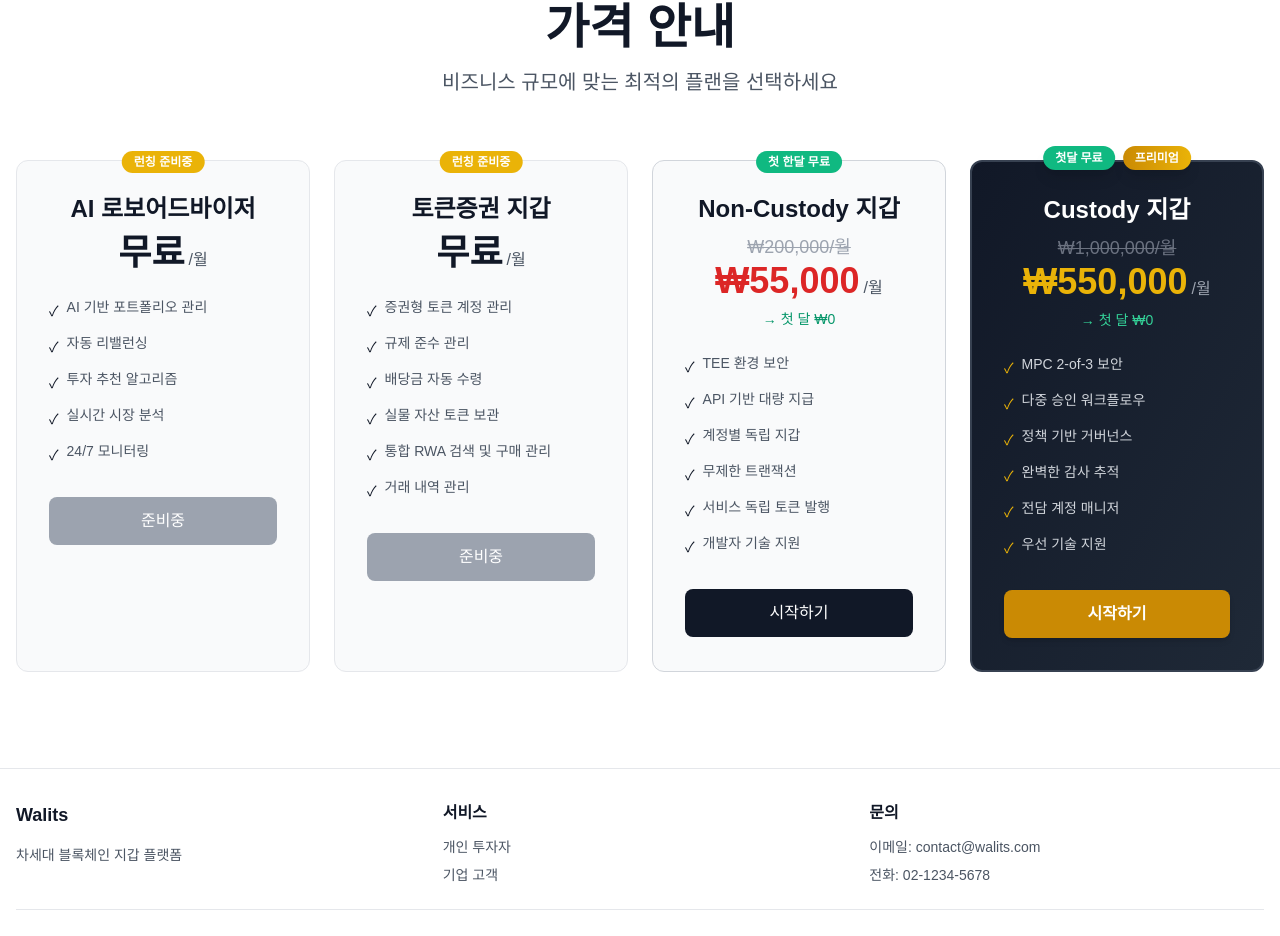
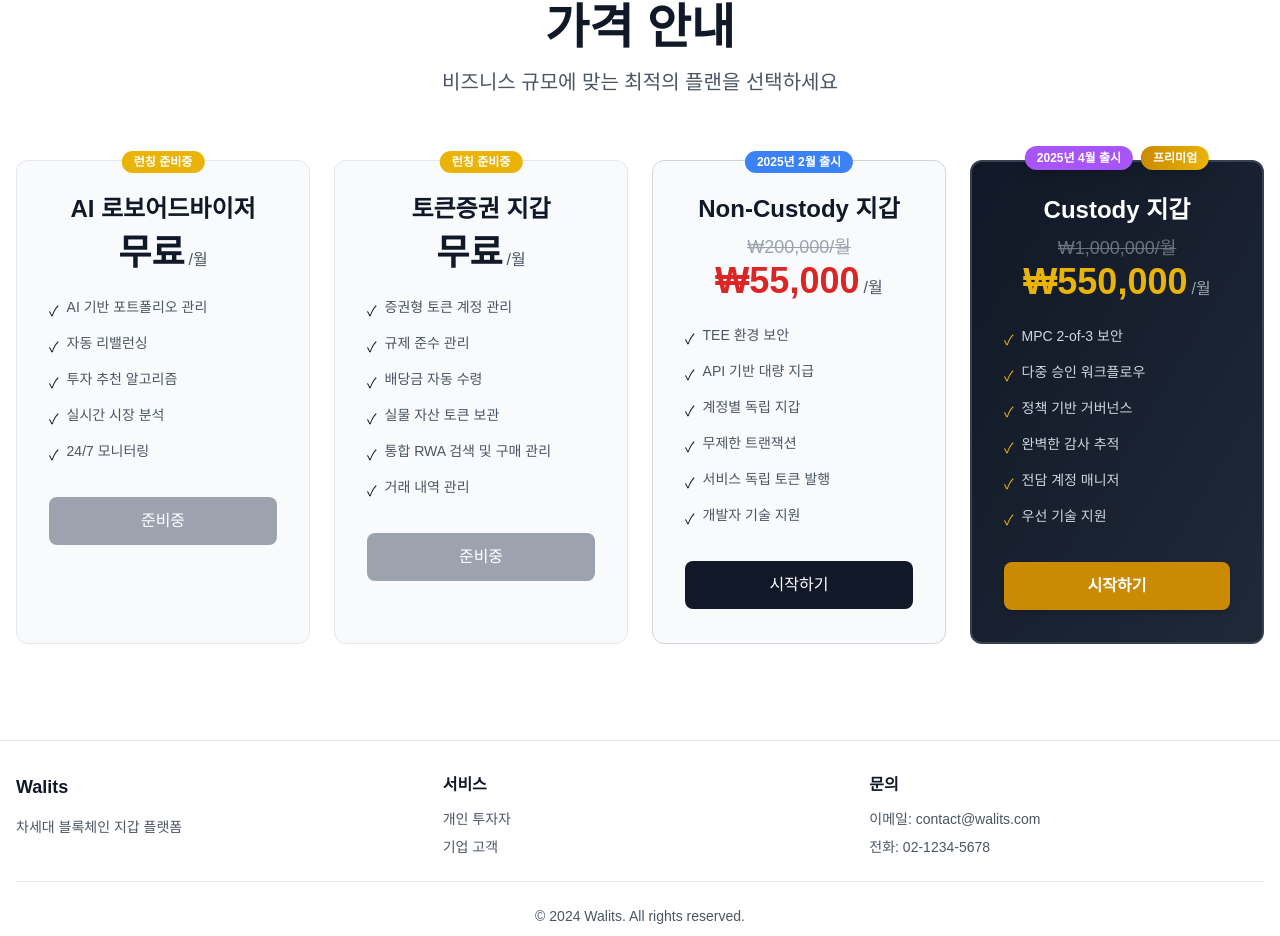
Before and after one commit to walits/walits-landing, a Next.js app: page / in a window 1280 px wide. Shown: the part 4353-5289 px from the top of the page. Built offline with nearby package versions, Linux system fonts and the light colour scheme; no server answers.

Commit message:
Update wallet launch dates
- Non-Custody Wallet: Launch Feb 2025
- Custody Wallet: Launch Apr 2025
- AI & STO Wallets: Coming Soon (unchanged)

🤖 Generated with [Claude Code](https://claude.com/claude-code)

Co-Authored-By: Claude Sonnet 4.5 <noreply@anthropic.com>

```diff
--- a/app/page.tsx
+++ b/app/page.tsx
@@ -1068,8 +1068,8 @@ export default function HomePage() {
             {/* Non-Custody Plan */}
             <div className="bg-gray-50 dark:bg-gray-800 rounded-xl p-8 border border-gray-300 dark:border-gray-600 hover:shadow-lg transition-shadow relative">
               <div className="absolute -top-3 left-1/2 transform -translate-x-1/2">
-                <span className="bg-emerald-500 text-white px-3 py-1 rounded-full text-xs font-semibold">
-                  {language === 'ko' ? '첫 한달 무료' : '1st Month Free'}
+                <span className="bg-blue-500 text-white px-3 py-1 rounded-full text-xs font-semibold">
+                  {language === 'ko' ? '2025년 2월 출시' : 'Launch Feb 2025'}
                 </span>
               </div>
               <div className="text-center mb-6">
@@ -1086,9 +1086,6 @@ export default function HomePage() {
                     </span>
                     <span className="text-gray-600 dark:text-gray-400">/{copy.pricing.monthly}</span>
                   </div>
-                </div>
-                <div className="mt-2 text-emerald-600 dark:text-emerald-400 text-sm font-medium">
-                  {language === 'ko' ? '→ 첫 달 ₩0' : '→ $0 first month'}
                 </div>
               </div>
               <ul className="space-y-3 mb-8">
@@ -1110,8 +1107,8 @@ export default function HomePage() {
             {/* Custody Plan */}
             <div className="bg-gradient-to-br from-gray-900 to-gray-800 dark:from-gray-100 dark:to-gray-200 rounded-xl p-8 border-2 border-gray-700 dark:border-gray-400 hover:shadow-2xl transition-shadow relative">
               <div className="absolute -top-4 left-1/2 transform -translate-x-1/2 flex gap-2 whitespace-nowrap">
-                <span className="bg-emerald-500 text-white px-3 py-1 rounded-full text-xs font-semibold shadow-lg whitespace-nowrap">
-                  {language === 'ko' ? '첫달 무료' : 'Free'}
+                <span className="bg-purple-500 text-white px-3 py-1 rounded-full text-xs font-semibold shadow-lg whitespace-nowrap">
+                  {language === 'ko' ? '2025년 4월 출시' : 'Launch Apr 2025'}
                 </span>
                 <span className="bg-gradient-to-r from-yellow-600 to-yellow-500 text-white px-3 py-1 rounded-full text-xs font-semibold shadow-lg whitespace-nowrap">
                   {language === 'ko' ? '프리미엄' : 'Premium'}
@@ -1131,9 +1128,6 @@ export default function HomePage() {
                     </span>
                     <span className="text-gray-400 dark:text-gray-600">/{copy.pricing.monthly}</span>
                   </div>
-                </div>
-                <div className="mt-2 text-emerald-400 text-sm font-medium">
-                  {language === 'ko' ? '→ 첫 달 ₩0' : '→ $0 first month'}
                 </div>
               </div>
               <ul className="space-y-3 mb-8">
```
